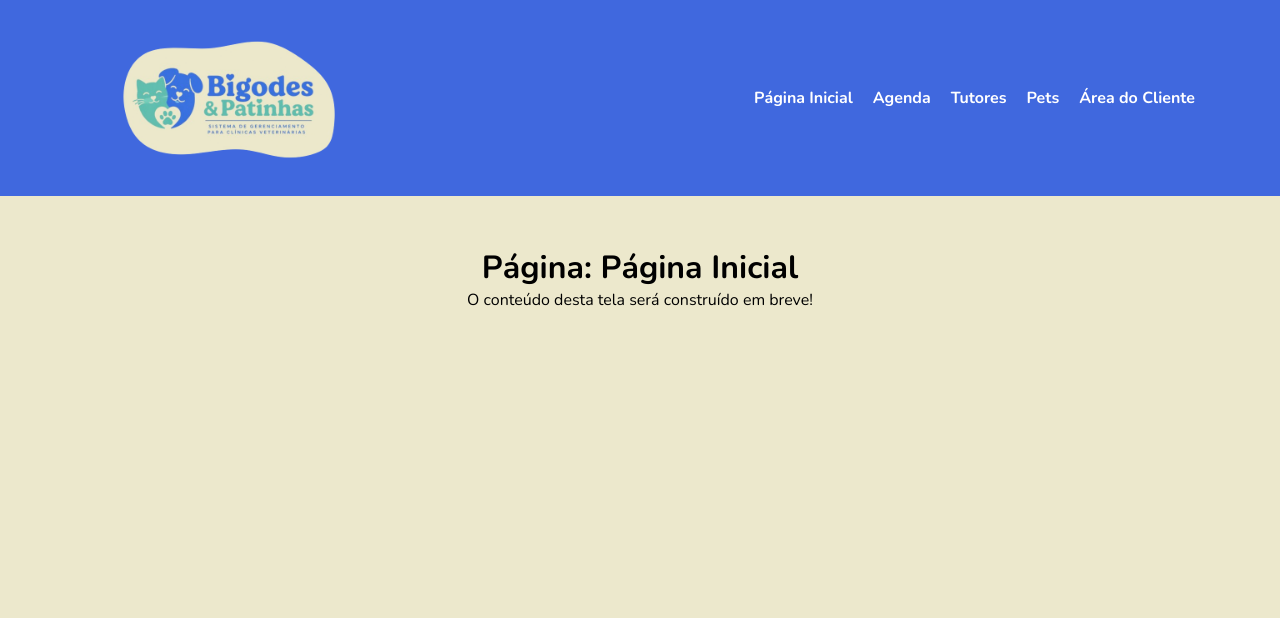
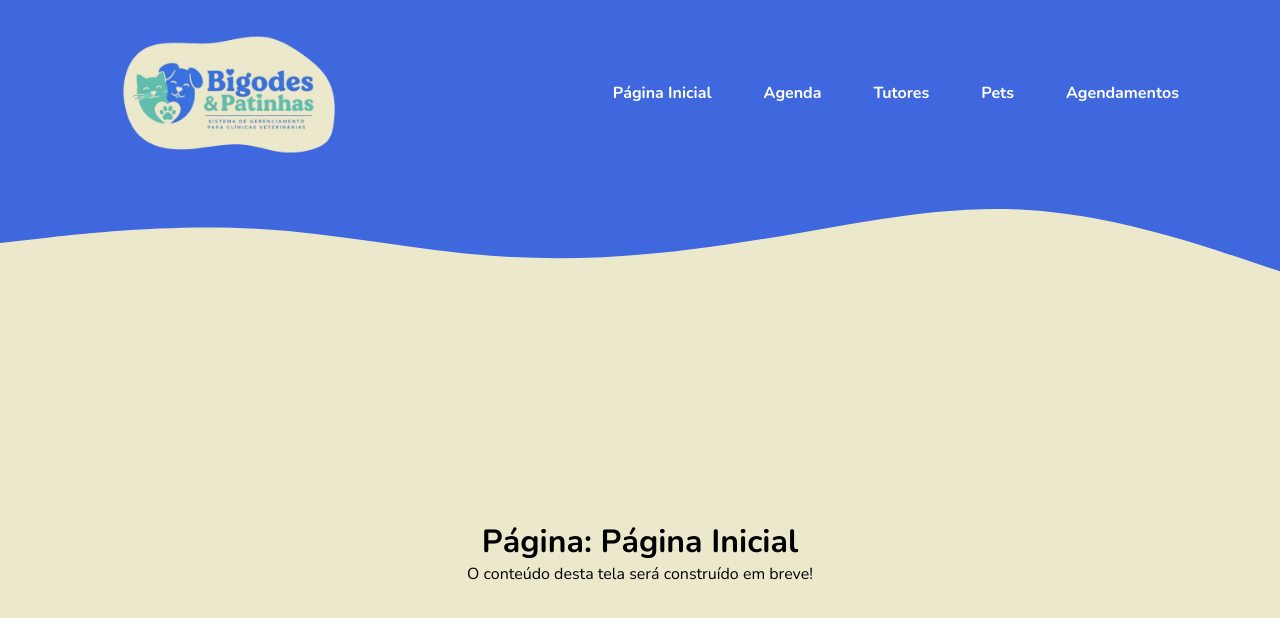
Before and after one commit to yuchenkkao/bigodes-e-patinhas, a React (Create React App) app: page / in a window 1280 px wide. Shown: the top 618 px of the page. Built offline with nearby package versions, Linux system fonts and the light colour scheme.

Commit message:
colocando forma na navbar

```diff
--- a/src/components/Navbar/index.jsx
+++ b/src/components/Navbar/index.jsx
@@ -4,6 +4,7 @@ import logoImg from '../../assets/NavbarLogo.png';
 
 export default function Navbar() {
   return (
+    <>
     <nav>
      <div>
         <img src={logoImg} alt="Logotipo Bigodes e Patinhas" className="logo" />
@@ -14,8 +15,19 @@ export default function Navbar() {
         <li><Link to="/agenda" className="link">Agenda</Link></li>
         <li><Link to="/tutores" className="link">Tutores</Link></li>
         <li><Link to="/pets" className="link">Pets</Link></li>
-        <li><Link to="/meus-agendamentos" className="link">Área do Cliente</Link></li>
+        <li><Link to="/meus-agendamentos" className="link">Agendamentos</Link></li>
       </ul>
     </nav>
+
+    <div className="onda-container">
+        <svg viewBox="0 0 1440 320" xmlns="http://www.w3.org/2000/svg">
+         <path
+          fill="#4068DE"
+          fillOpacity="1"
+          d="M0,64L48,58.7C96,53,192,43,288,48C384,53,480,75,576,80C672,85,768,75,864,58.7C960,43,1056,21,1152,26.7C1248,32,1344,64,1392,80L1440,96L1440,0L1392,0C1344,0,1248,0,1152,0C1056,0,960,0,864,0C768,0,672,0,576,0C480,0,384,0,288,0C192,0,96,0,48,0L0,0Z"
+  ></path>
+        </svg>
+      </div>
+      </>
   );
 }
--- a/src/components/Navbar/styles.css
+++ b/src/components/Navbar/styles.css
@@ -3,7 +3,7 @@ nav {
   justify-content: space-between;
   align-items: center;
   background-color: #4068DE;
-  padding: 10px 20px;
+  padding: 5px 20px;
   color: white;
 }
 
@@ -20,6 +20,15 @@ nav {
   color: white;
   text-decoration: none;
   font-weight: bold;
+  transition: background-color 0.3s ease;
+  padding: 8px 16px;
+  border-radius: 16px;
+}
+
+.link:hover {
+  background-color: #6DCBB0;
+  color: black;
+  text-decoration: none;
 }
 
 .logo {
@@ -28,3 +37,18 @@ nav {
   object-fit: contain;
   padding-left: 80px;
 }
+
+.onda-container {
+  width: 100%;
+  font-size: 0;
+  line-height: 0;
+  overflow: hidden;
+}
+
+.onda-container svg {
+  display: block;
+  vertical-align: middle;
+  width: 100%;
+  height: auto;
+  transform-origin: top;
+}
```
